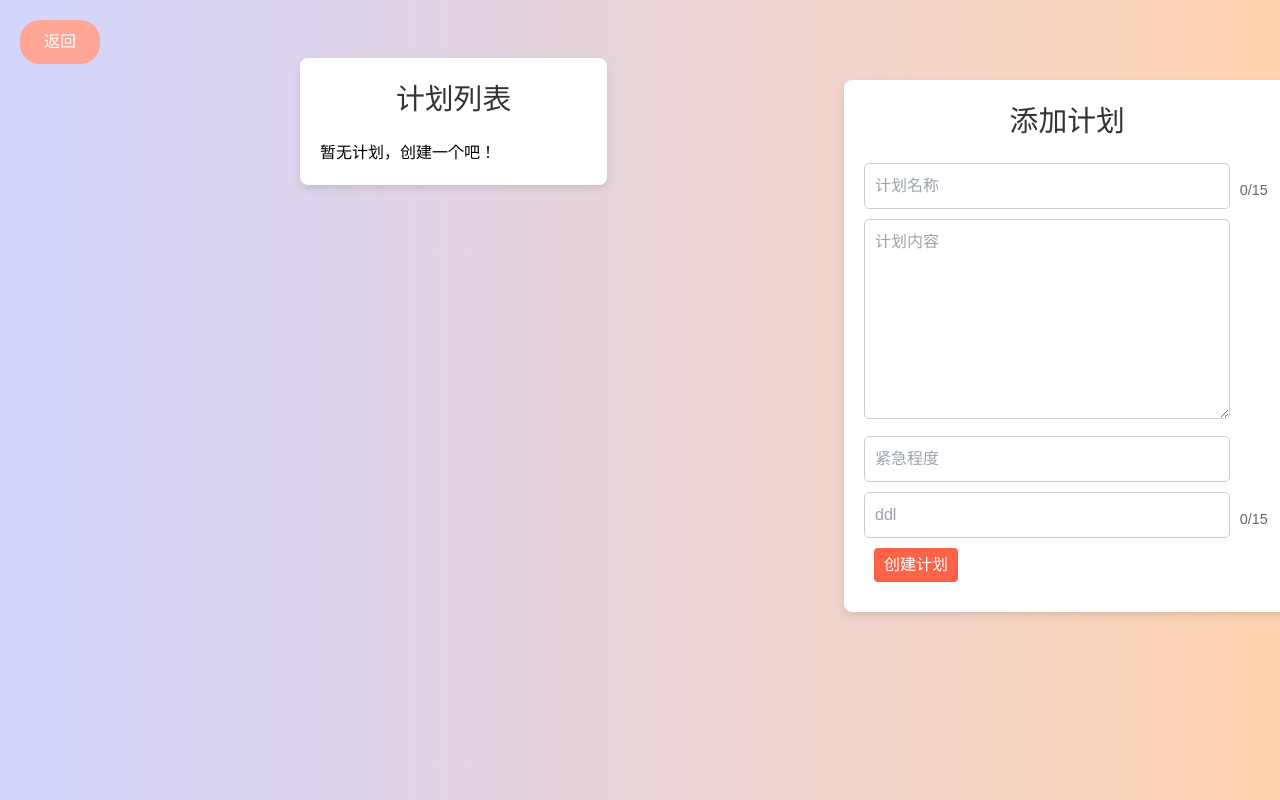
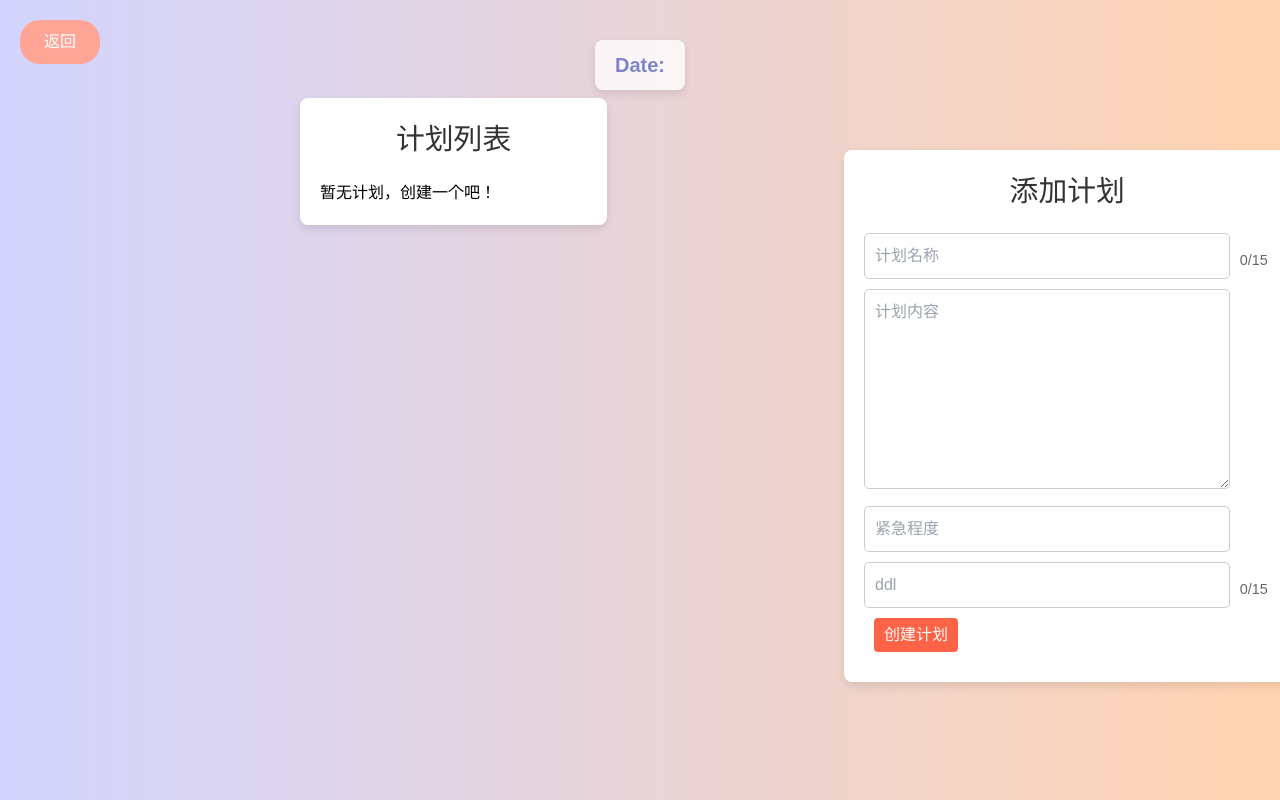
Before and after one commit to ErinwithBMQ/DailyPlanAndDiary-Frontend, a React (Vite) app: page /plan in a window 1280 px wide. Built offline with nearby package versions, Linux system fonts and the light colour scheme.

Commit message:
日期传递
1. 没选日期点击计划/日记，弹窗报错
2. 选了日期，计划/日记页面有对应日期显示

```diff
--- a/src/components/calendar.jsx
+++ b/src/components/calendar.jsx
@@ -22,6 +22,14 @@ function calendar() {
         };
     }, []);
 
+    const handleDataChoose = (path) => {
+        if (!date) {
+            alert("请选择日期");
+            return;
+        }
+        window.location.href = `${path}?date=${date}`;
+    };
+
     return (
         <div className="calendar-page">
             <div className="main-navbar">
@@ -35,8 +43,8 @@ function calendar() {
                 Selected Date: {date}
             </div>
             <div className="tobutton-container">
-                <button className="todiary-button" onClick={() => window.location.href = `/diary`}>日记</button>
-                <button className="toplan-button" onClick={() => window.location.href = `/plan`}>计划</button>
+                <button className="todiary-button" onClick={() => handleDataChoose(`/diary`)}>日记</button>
+                <button className="toplan-button" onClick={() => handleDataChoose(`/plan`)}>计划</button>
             </div>
         </div>
     )
--- a/src/components/css/calendar.css
+++ b/src/components/css/calendar.css
@@ -118,13 +118,18 @@
 .selected-date {
     font-size: 30px;
     font-weight: bold;
-    color: #fff3e9;
-    width: 40%;
-    height: auto;
-    margin-top: 10px;
-    position: relative;
-    top: -450px;
-    left: 450px;
+    color: #b4c1ff;
+    background-color: rgba(255, 255, 255, 0.6);
+    padding: 10px 20px;
+    border-radius: 8px;
+    text-shadow: 2px 2px 4px rgba(0, 0, 0, 0.1);
+    box-shadow: 0 4px 8px rgba(0, 0, 0, 0.1); /* 添加阴影 */
+    margin-top: 200px;
+    position: absolute;
+    top: 20px;
+    right: 200px;
+    text-align: center;
+    width: fit-content;
 }
 .tobutton-container {
     position: absolute;
--- a/src/components/css/diary.css
+++ b/src/components/css/diary.css
@@ -28,12 +28,25 @@
     transform: translateY(-3px);
 }
 
+.diary-selected-date {
+    font-size: 20px;
+    font-weight: bold;
+    margin-top: 20px;
+    color: #7f84ca;
+    background-color: rgba(255, 255, 255, 0.8);
+    padding: 10px 20px;
+    border-radius: 8px;
+    box-shadow: 0 4px 8px rgba(0, 0, 0, 0.1);
+    text-align: center;
+    width: fit-content;
+}
+
 .diary-container {
     display: flex;
     justify-content: center;
     align-items: flex-start;
     width: 80%;
-    margin-top: 60px;
+    margin-top: 20px;
 }
 
 .diary-list, .diary-creation {
--- a/src/components/css/plan.css
+++ b/src/components/css/plan.css
@@ -7,6 +7,19 @@
     align-items: center;
     padding: 20px;
     height: 100vh;
+}
+
+.plan-selected-date {
+    font-size: 20px;
+    font-weight: bold;
+    margin-top: 20px;
+    color: #7f84ca;
+    background-color: rgba(255, 255, 255, 0.8);
+    padding: 10px 20px;
+    border-radius: 8px;
+    box-shadow: 0 4px 8px rgba(0, 0, 0, 0.1);
+    text-align: center;
+    width: fit-content;
 }
 
 .plan-creation-container {
@@ -19,7 +32,7 @@
 
 .plan-list-container {
     display: block;
-    margin-top: 60px;
+    margin-top: 100px;
     position: absolute;
     top: 268px;
     left: 100px;
--- a/src/components/diary.jsx
+++ b/src/components/diary.jsx
@@ -1,5 +1,5 @@
 import './css/diary.css'
-import React, { useState } from 'react';
+import React, { useState,useEffect } from 'react';
 
 function Diary() {
     const [diaryTitle, setDiaryTitle] = useState("");
@@ -8,6 +8,13 @@ function Diary() {
     const [showCreation, setShowCreation] = useState(false);
     const [selectedDiary, setSelectedDiary] = useState(null);
     const [errorMessage, setErrorMessage] = useState("");
+    const [selectedDate, setSelectedDate] = useState("");
+
+    useEffect(() => {
+        const params = new URLSearchParams(window.location.search);
+        const date = params.get('date');
+        setSelectedDate(date);
+    }, []);
 
     const handleCreateDiary = () => {
         if (!diaryTitle || !diaryContent) {
@@ -42,6 +49,9 @@ function Diary() {
     return (
         <div className="diary-page">
             <button className="backMain-button" onClick={() => window.location.href = `/calendar`}>返回</button>
+            <div className="diary-selected-date">
+                Date: {selectedDate}
+            </div>
             <div className="diary-container">
                 <div className="diary-list">
                     <h2 className="diary-title">日记列表</h2>
--- a/src/components/plan.jsx
+++ b/src/components/plan.jsx
@@ -1,5 +1,5 @@
 import './css/plan.css'
-import React, { useState } from "react";
+import React, { useState,useEffect } from "react";
 
 function Plan() {
     const [planName, setPlanName] = useState("");
@@ -8,6 +8,13 @@ function Plan() {
     const [ddl, setDdl] = useState("");
     const [plans, setPlans] = useState([]);
     const [selectedPlan, setSelectedPlan] = useState(null);
+    const [selectedDate, setSelectedDate] = useState("");
+
+    useEffect(() => {
+        const params = new URLSearchParams(window.location.search);
+        const date = params.get('date');
+        setSelectedDate(date);
+    }, []);
 
     const handleCreatePlan = () => {
         if (!planName || !planContent || !emergency || !ddl) {
@@ -49,7 +56,9 @@ function Plan() {
     return (
         <div className="plan-page">
             <button className="backMain-button" onClick={() => window.location.href = `/calendar`}>返回</button>
-
+            <div className="plan-selected-date">
+                Date: {selectedDate}
+            </div>
             <div className="plan-creation-container">
                 <div className="plan-creation">
                     <h2 className="plan-title">添加计划</h2>
```
